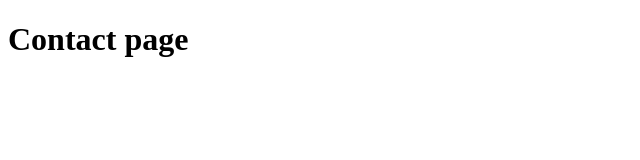
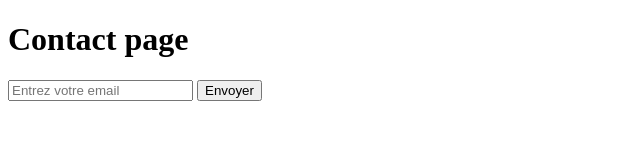
Before and after one commit to anabourna/Demo, a plain HTML site: page contact.html in a window 1280 px wide. Shown: the whole page, without its empty margins (0-640 px from the left). Drawn offline with Linux system fonts and the light colour scheme.

Commit message:
Add contact form

```diff
--- a/contact.html
+++ b/contact.html
@@ -8,5 +8,9 @@
 </head>
 <body>
     <h1>Contact page</h1>
+    <form action="" method="POST">
+        <input type="email" name="email" placeholder="Entrez votre email" id="">
+        <button type="submit">Envoyer</button>
+    </form>
 </body>
 </html>
```
